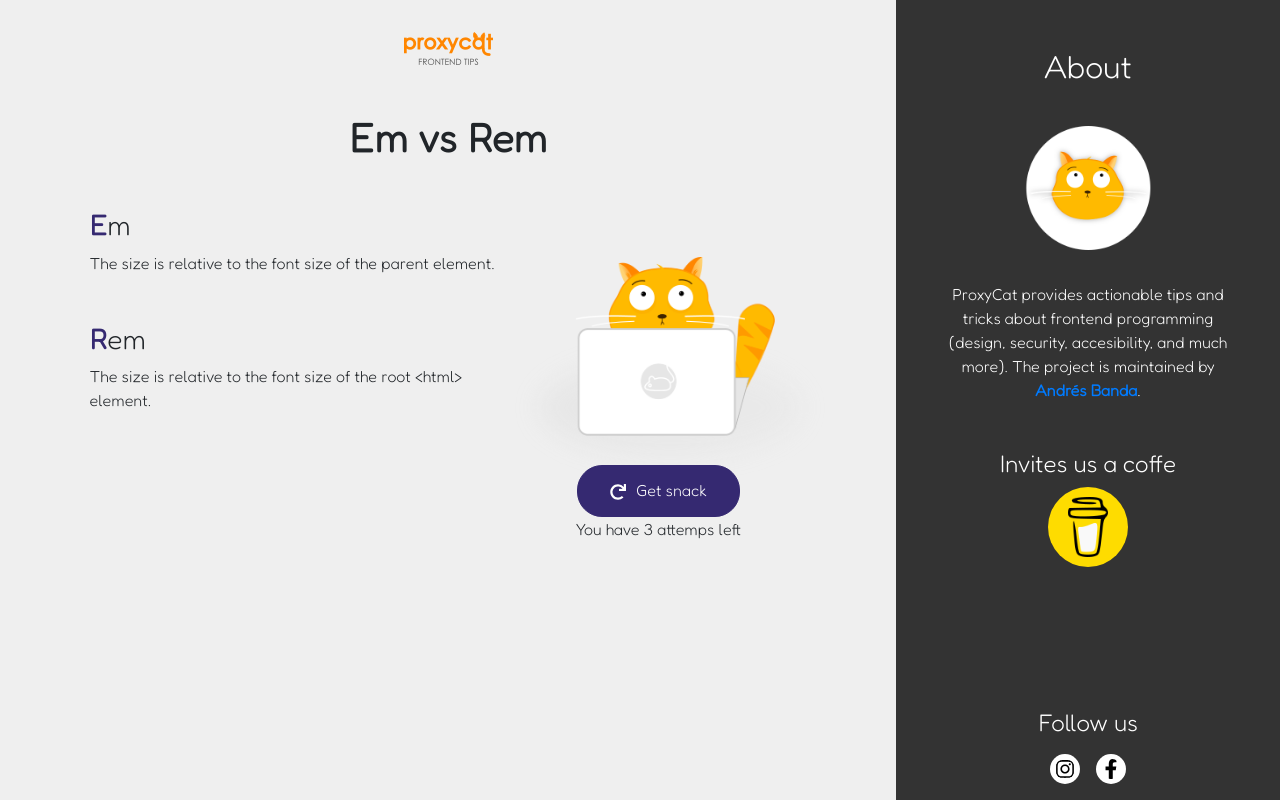
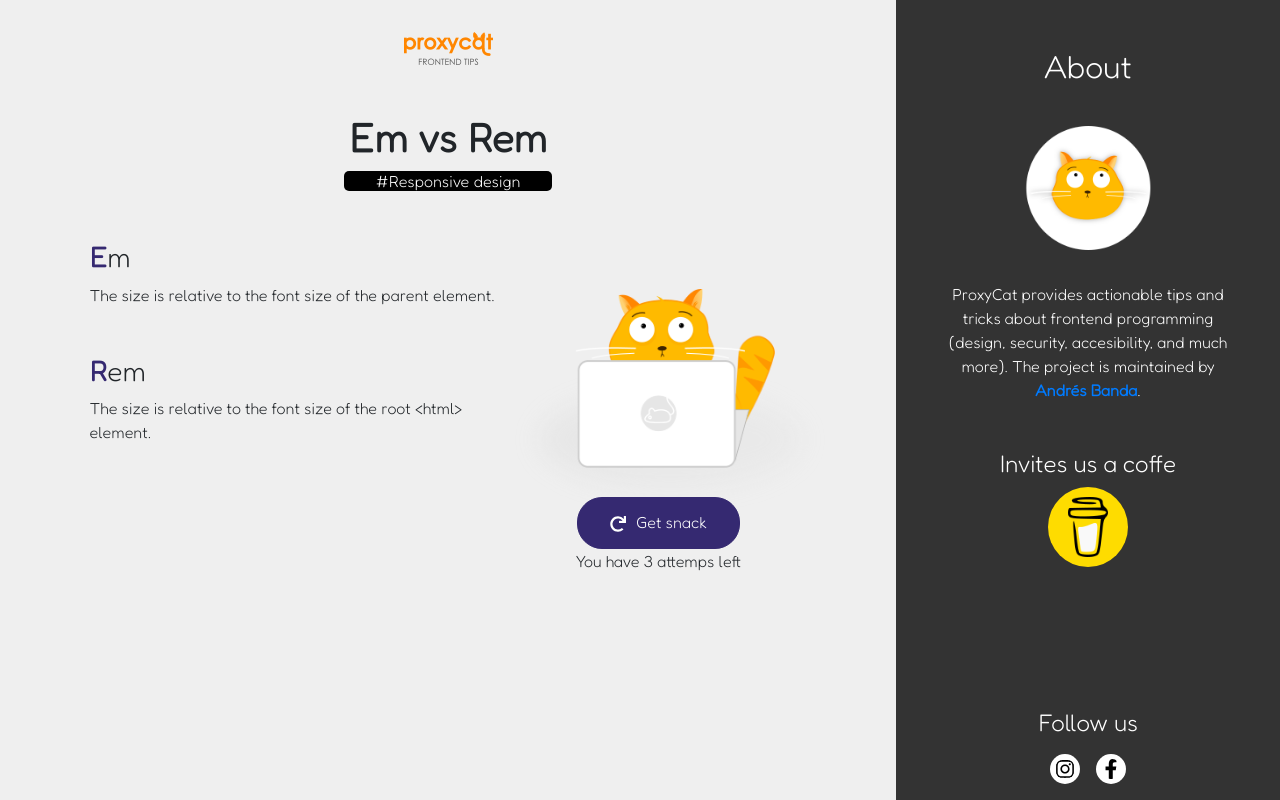
Before and after one commit to and27/ProxyCat, a React (Create React App) app: page / in a window 1280 px wide. Built offline with nearby package versions, Linux system fonts and the light colour scheme.

Commit message:
Add snack category

```diff
--- a/src/App.css
+++ b/src/App.css
@@ -89,6 +89,17 @@
 .snack-title {
   font-weight: 600;
 }
+.snack-category {
+  background-color: black;
+  color: white;
+  display: inline;
+  padding: 0 2rem;
+  border-radius: 5px;
+}
+.snack-category::before {
+  content: "#";
+}
+
 .snack-image {
   width: 20rem;
   margin-top: 3rem;
--- a/src/SnacksContent.js
+++ b/src/SnacksContent.js
@@ -1,5 +1,6 @@
 const snackCSS = {
   title: "CSS Frameworks",
+  category: "CSS",
   snacks: [
     {
       imageUrl: "https://thumbs4.imagebam.com/e5/f5/aa/ME8JL7A_t.png",
@@ -25,6 +26,7 @@ const snackCSS = {
 
 const snackTest = {
   title: "Em vs Rem",
+  category: "Responsive design",
   snacks: [
     {
       subtitle: "Em",
@@ -41,6 +43,7 @@ const snackTest = {
 
 const snackTechPlatforms = {
   title: "Platforms to learn coding",
+  category: "General",
   snacks: [
     {
       imageUrl:
--- a/src/components/MainContainer.js
+++ b/src/components/MainContainer.js
@@ -57,6 +57,7 @@ const MainContainer = () => {
           <img src="logo.png" className="main-logo" />
         </header>
         <h1 className="mt-5 snack-title">{infoSnacks[rand].title}</h1>
+        <p className="snack-category">{infoSnacks[rand].category}</p>
         <div className="snack-container">
           <div className="snack-info">
             {infoSnacks[rand].snacks.map((info, idx) => (
```
